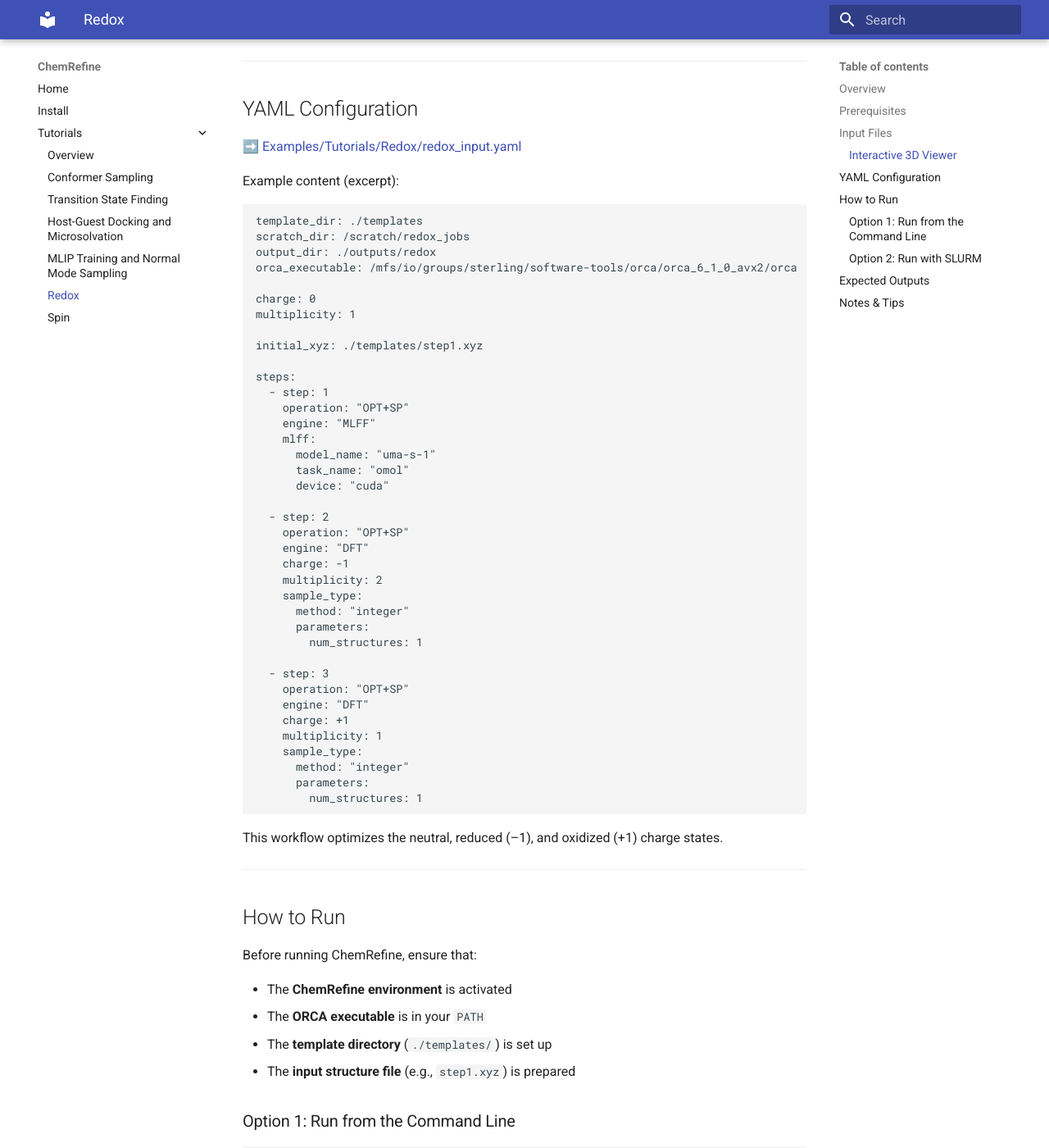
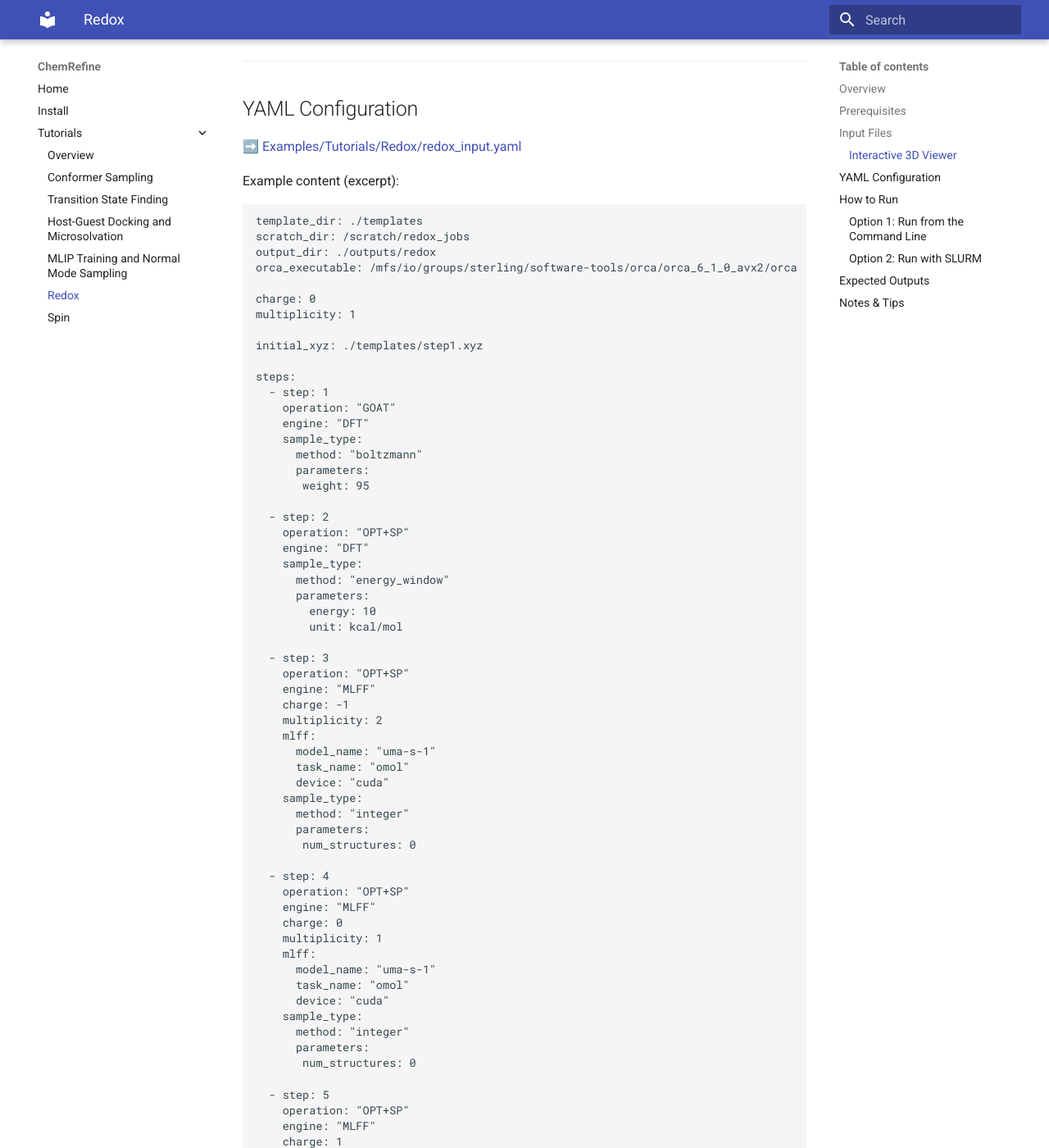
Before and after one commit to sterling-group/ChemRefine, an MkDocs documentation site: the page built from docs/tutorials/redox.md, in a window 1280 px wide and 1400 px high, scrolled down 1457 px. Shown: the whole window at 82% size. Built offline with MkDocs 1.6.1 and Material for MkDocs 9.7.7, drawn with Linux system fonts in a browser that asks for light colours; some of the changed text lies outside the part shown.

Commit message:
Add Redox tutorial input files and update workflow steps for charge state optimization

````diff
--- a/docs/tutorials/redox.md
+++ b/docs/tutorials/redox.md
@@ -72,14 +72,65 @@
 
 steps:
   - step: 1
+    operation: "GOAT"
+    engine: "DFT"
+    sample_type:
+      method: "boltzmann"
+      parameters:
+       weight: 95
+
+  - step: 2
+    operation: "OPT+SP"
+    engine: "DFT"
+    sample_type:
+      method: "energy_window"
+      parameters:
+        energy: 10
+        unit: kcal/mol
+
+  - step: 3
     operation: "OPT+SP"
     engine: "MLFF"
+    charge: -1
+    multiplicity: 2
     mlff:
       model_name: "uma-s-1"
       task_name: "omol"
       device: "cuda"
+    sample_type:
+      method: "integer"
+      parameters:
+       num_structures: 0
 
-  - step: 2
+  - step: 4
+    operation: "OPT+SP"
+    engine: "MLFF"
+    charge: 0
+    multiplicity: 1
+    mlff:
+      model_name: "uma-s-1"
+      task_name: "omol"
+      device: "cuda"
+    sample_type:
+      method: "integer"
+      parameters:
+       num_structures: 0
+
+  - step: 5
+    operation: "OPT+SP"
+    engine: "MLFF"
+    charge: 1
+    multiplicity: 2
+    mlff:
+      model_name: "uma-s-1"
+      task_name: "omol"
+      device: "cuda"
+    sample_type:
+      method: "integer"
+      parameters:
+       num_structures: 0
+
+  - step: 6
     operation: "OPT+SP"
     engine: "DFT"
     charge: -1
@@ -87,17 +138,27 @@
     sample_type:
       method: "integer"
       parameters:
-        num_structures: 1
+       num_structures: 0
 
-  - step: 3
-    operation: "OPT+SP"
-    engine: "DFT"
-    charge: +1
-    multiplicity: 1
-    sample_type:
+  -  step: 7
+     operation: "OPT+SP"
+     engine: "DFT"
+     charge: 0
+     multiplicity: 1
+     sample_type:
       method: "integer"
       parameters:
-        num_structures: 1
+       num_structures: 0
+
+  -  step: 8
+     operation: "OPT+SP"
+     engine: "DFT"
+     charge: 1
+     multiplicity: 2
+     sample_type:
+      method: "integer"
+      parameters:
+       num_structures: 0
 ```
 
 This workflow optimizes the neutral, reduced (–1), and oxidized (+1) charge states.
--- a/mkdocs.yml
+++ b/mkdocs.yml
@@ -3,7 +3,7 @@
   name: material
 
 nav:
-  - Home: index.md
+  - Home: home.md
   - Install: INSTALL.md
   - Tutorials:
       - Overview: tutorials/index.md
````
Also changed, not shown: docs/home.md (renamed from docs/index.md, +85 -15 lines), docs/tutorials/mlip_training.md (+2 -0 lines), 2 other files.
